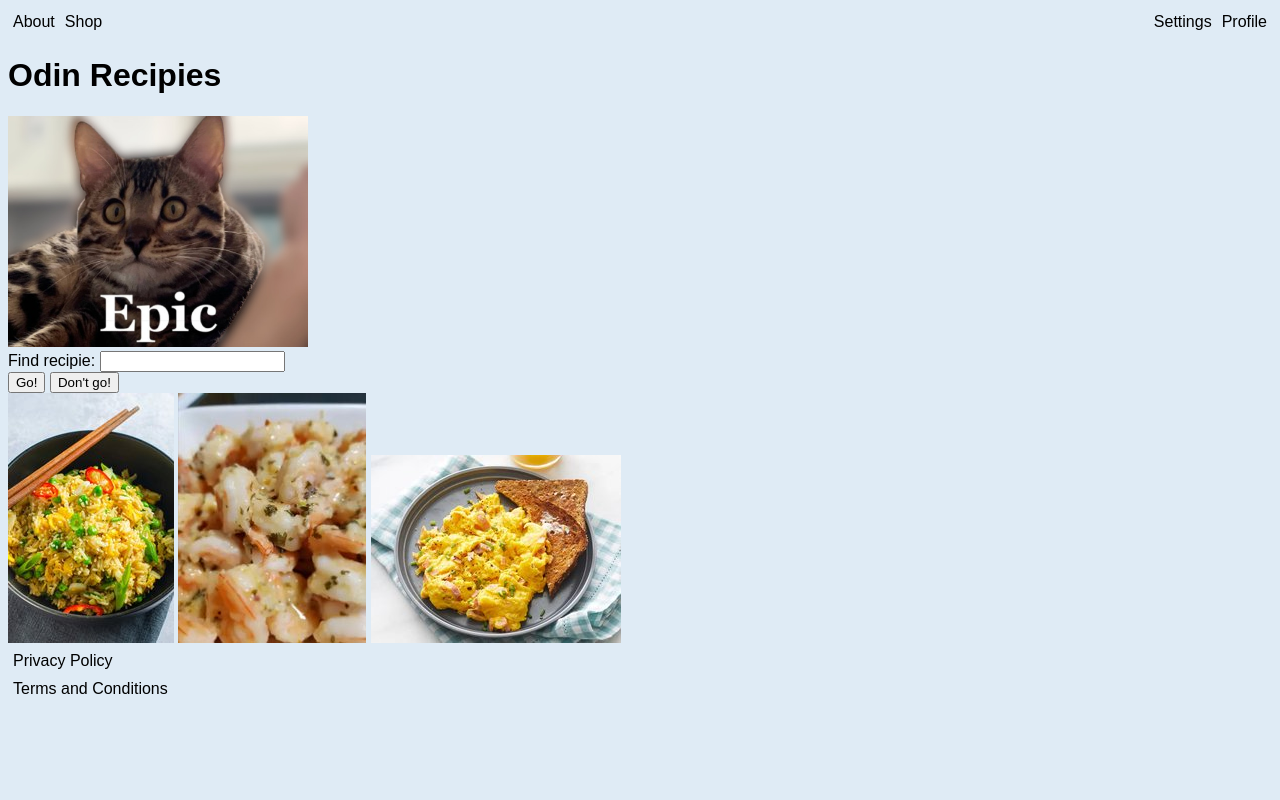
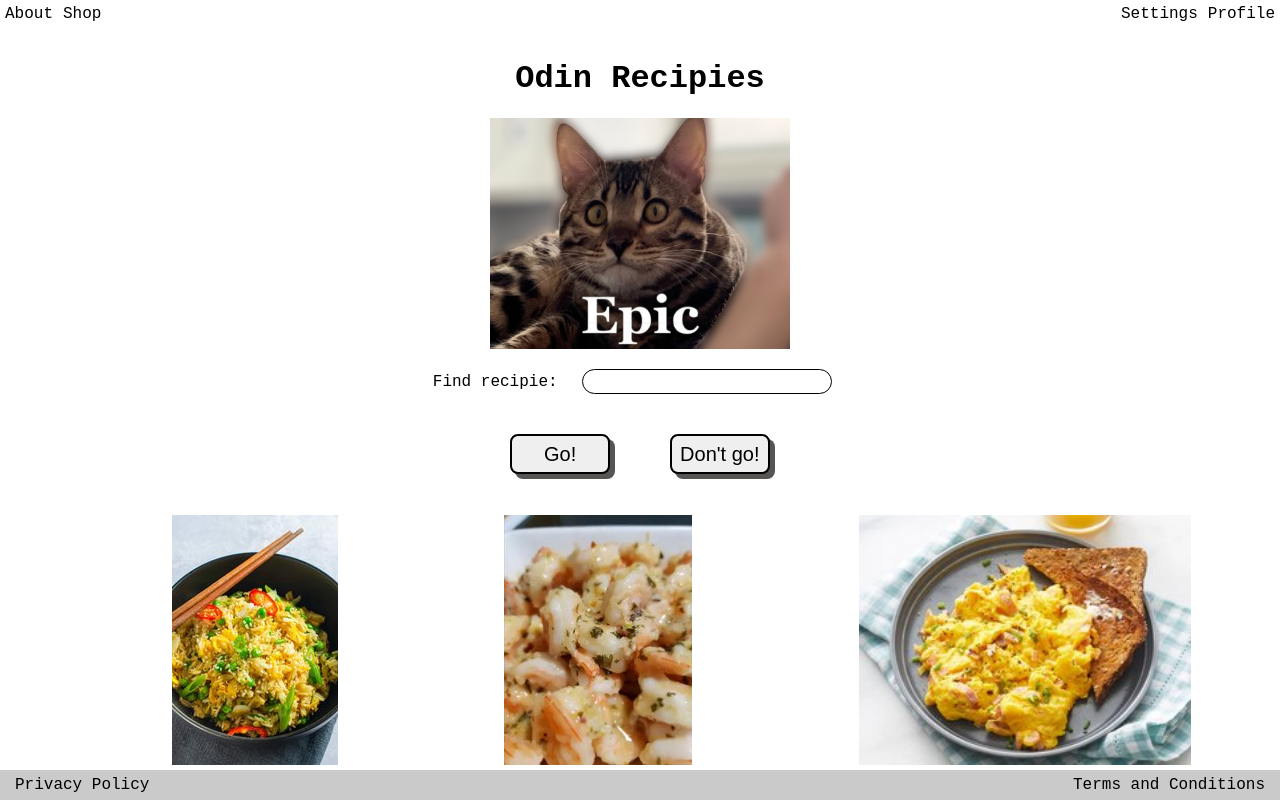
Before and after one commit to IvannaCheban/odin-recipies, a plain HTML site: page index.html in a window 1280 px wide. Drawn offline with Linux system fonts and the light colour scheme.

Commit message:
fixed pacement of footer

```diff
--- a/style.css
+++ b/style.css
@@ -1,51 +1,93 @@
 body {
-    font-family: sans-serif;
-    height: 100%;
-    background-color: rgb(223, 235, 245);
-}
-body{
+    font-family: 'Courier New', Courier, monospace;
+    height: 100vh;
     display: flex;
     flex-direction: column;
+    flex-grow: 1;
+    margin: 0;
+    padding: 0;
 }
-.header{
+
+ul {
     display: flex;
-    justify-content: space-between;
-    height: 60px;
-    width: 100%;
-    flex: 0;
-
-}
-.main{
-    display: flex;
-    align-items: center;
-    flex-direction: row;
-
-}
-.footer{
- justify-content: space-between;
- height: 60px;
- width: 100%;
-}
-.recipie{
-    width: 300px;
-    text-align: center;
-}
-.menu .recipie{
-    text-align: left;
-    color: rgb(26, 29, 28);
-
-}
-ul{
     list-style: none;
     margin: 0;
     padding: 0;
+    justify-content: space-between;
+}
+
+a {
+    text-decoration: none;
+    color: black;
+}
+
+.options>li {
+    padding: 5px;
+    text-align: center;
+}
+
+.menu {
+    display: flex;
+    flex-direction: row;
+    justify-content: space-evenly;
+    padding: 5px;
+
+}
+
+.recipie {
     display: flex;
 }
 
-li{
+.header {
+    width: 100%;
+    display: flex;
+    justify-content: space-between;
+    flex-shrink: 0;
+
+}
+
+.main {
+    display: flex;
+    flex-direction: column;
+    align-items: center;
+    justify-content: center;
+    flex: 1;
+}
+
+.logo {
+    text-align: center;
+}
+
+input {
+    width: 250px;
+    height: 25px;
+    border: 1px solid black;
+    border-radius: 25px;
+    padding: 10px;
+    margin: 15px;
+}
+
+.buttons button {
+    margin: 25px;
+    height: 40px;
+    width: 100px;
+    border: 2px solid black;
+    border-radius: 8px;
+    font-size: 20px;
+    display: inline;
+    box-shadow: 5px 5px rgb(87, 85, 83);
+}
+
+.footer {
+    display: flex;
+    width: 100%;
+    background-color: rgba(128, 128, 128, 0.418);
+    justify-content: space-between;
+    align-items: center;
+    height: 30px;
+}
+
+.bottom {
+    margin: 10px;
     padding: 5px;
 }
-a{
-    text-decoration: none;
-    color: black;
-}
```
